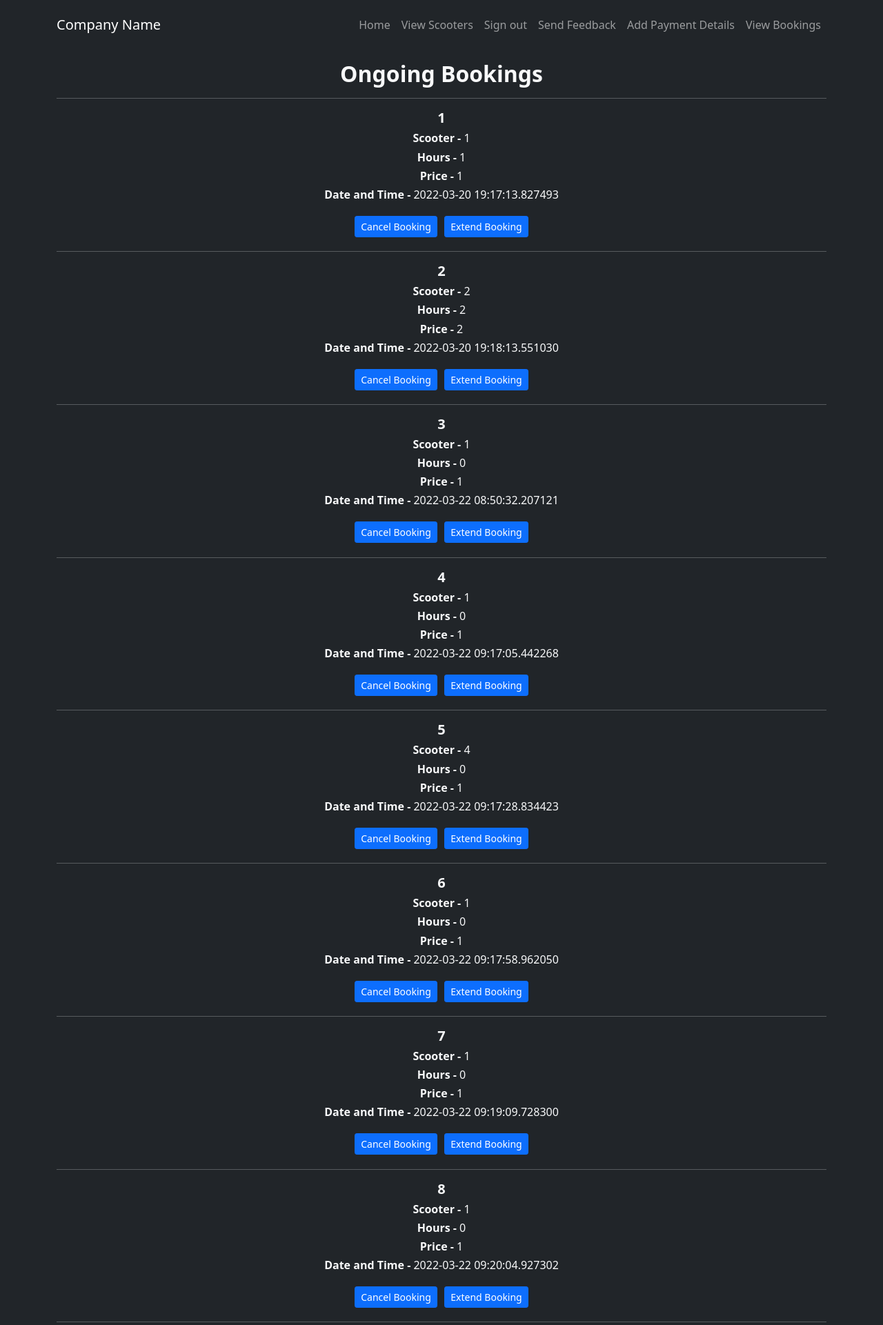
After one commit to shreyashonnalli/leedskrrt, a Flask app: page /viewbookings in a window 1280 px wide. The commit adds this page. Shown: the top 1921 px of the page at 69% size. Run offline with Flask 2, Linux system fonts and the light colour scheme; a user stored in the database is signed in; data comes from the database, SQL or seed files in the repository; both versions use the stored data as it was after the commit; some libraries are stand-ins or nearby versions.

Commit message:
Cancel booking and extend booking completed

```diff
--- a/app/models.py
+++ b/app/models.py
@@ -15,7 +15,6 @@ class Scooter(db.Model):
     id = db.Column(db.Integer, primary_key=True)
     location = db.Column(db.String)
     availability = db.Column(db.Boolean, default = True)
-
 
 class Options(db.Model):
     id = db.Column(db.Integer, primary_key=True)
--- a/app/templates/base.html
+++ b/app/templates/base.html
@@ -34,6 +34,7 @@
             <li class="nav-item"><a class="nav-link" href="/logout">Sign out</a></li>
             <li class="nav-item"><a class="nav-link" href="/send_feedback_form">Send Feedback</a></li>
             <li class="nav-item"><a class="nav-link" href="/add_payment_details">Add Payment Details</a></li>
+            <li class="nav-item"><a class="nav-link" href="/viewbookings">View Bookings</a></li>
           </ul>
         </div>
       </div>
--- /dev/null
+++ b/app/templates/viewBookings.html
@@ -0,0 +1,28 @@
+{% extends "base.html" %}
+{% block content %}
+
+<h2><b>Ongoing Bookings</b></h2>
+<hr>
+    {% for ongoing in ongoing %}
+          <h5><b>{{ongoing.bookingId}}</b></h5>
+          <h6><b>Scooter -</b> {{ongoing.scooterId}}</h6>
+          <h6><b>Hours - </b> {{ongoing.hours}} </h6>
+          <h6><b>Price - </b> {{ongoing.price}} </h6>
+          <h6><b>Date and Time - </b> {{ongoing.datetime}} </h6>
+          <a href ="/cancel_booking/{{ ongoing.bookingId }}" class="btn btn-primary btn-sm" role="button" aria-disabled="true">Cancel Booking</a>
+          <a href ="/extend_booking/{{ ongoing.bookingId }}" class="btn btn-primary btn-sm" role="button" aria-disabled="true">Extend Booking</a>
+      <hr>
+    {% endfor %}
+
+<h2><b>Expired Bookings</b></h2>
+<hr>
+    {% for expired in expired %}
+          <h5><b>{{expired.bookingId}}</b></h5>
+          <h6><b>Scooter -</b> {{expired.scooterId}}</h6>
+          <h6><b>Hours - </b> {{expired.hours}} </h6>
+          <h6><b>Price - </b> {{expired.price}} </h6>
+          <h6><b>Date and Time - </b> {{expired.datetime}} </h6>
+      <hr>
+    {% endfor %}
+
+{% endblock %}
--- a/app/views.py
+++ b/app/views.py
@@ -173,10 +173,6 @@ def managerindex():
         flash('You are not authorised to view this page', category='error')
         return redirect(url_for('index'))
 
-
-
-
-
 @app.route('/addscooters', methods=['GET', 'POST'])
 def addscooters():
     if current_user.role == 2:
@@ -222,7 +218,7 @@ def viewscooters():
             bookingFirst = Booking.query.filter_by(scooterId= i).order_by(Booking.bookingId.desc()).first()
             if bookingFirst is None:
                 continue
-            if (((cDateTime - bookingFirst.datetime).total_seconds())) > bookingFirst.hours:
+            if (((cDateTime - bookingFirst.datetime).total_seconds())/3600) > bookingFirst.hours:
                  scooter = Scooter.query.filter_by(id = i).first()
                  scooter.availability = True
                  db.session.commit()
@@ -232,7 +228,7 @@ def viewscooters():
 
 
 @app.route('/book_scooter/<int:scooter_id>', methods=['GET', 'POST'])
-def mark_task(scooter_id):
+def choose_option(scooter_id):
     if current_user.role == 1:
         options = Options.query.all()
         weeklyScooterTime = weekly_usage_calculator()
@@ -429,3 +425,39 @@ def unregistered_payment():
             db.session.commit()
             return redirect(url_for("unregistered_confirmation_page"))
         return render_template('unregisteredPayment.html', title='Payment', form=form)
+
+@app.route('/viewbookings', methods=['GET', 'POST'])
+def viewbookings():
+    if current_user.role == 1:
+        customerId = current_user.get_id()
+        bookings = Booking.query.filter_by(customerId=customerId)
+        cDateTime = dt.datetime.now()
+        ongoing = list()
+        expired = list()
+        for booking in bookings:
+            if (((cDateTime - booking.datetime).total_seconds())/3600) > booking.hours:
+                expired.append(booking)
+            else:
+                ongoing.append(booking)
+    return render_template('viewBookings.html', title='Bookings', ongoing=ongoing, expired = expired)
+
+@app.route('/cancel_booking/<int:bookingId>', methods=['GET', 'POST'])
+def cancel_booking(bookingId):
+    booking = Booking.query.filter_by(bookingId=bookingId).first()
+    booking.hours = 0;
+    db.session.commit()
+    return redirect(url_for('viewbookings'))
+
+@app.route('/extend_booking/<int:bookingId>', methods=['GET', 'POST'])
+def extend_booking(bookingId):
+    options = Options.query.all()
+    return render_template('extendingOptions.html', title='Options', options=options, bookingId=bookingId)
+
+@app.route('/extend_scooter_option/<int:bookingId>/<int:option_id>', methods=['GET', 'POST'])
+def extend_booking_option(bookingId, option_id):
+    booking = Booking.query.filter_by(bookingId=bookingId).first()
+    bookingOption = Options.query.get(option_id)
+    booking.hours = booking.hours + bookingOption.hours
+    booking.price = booking.price + bookingOption.price
+    db.session.commit()
+    return redirect(url_for('viewbookings'))
```
Also changed, not shown: app/templates/extendingOptions.html (added, +15 -0 lines), test.db.
